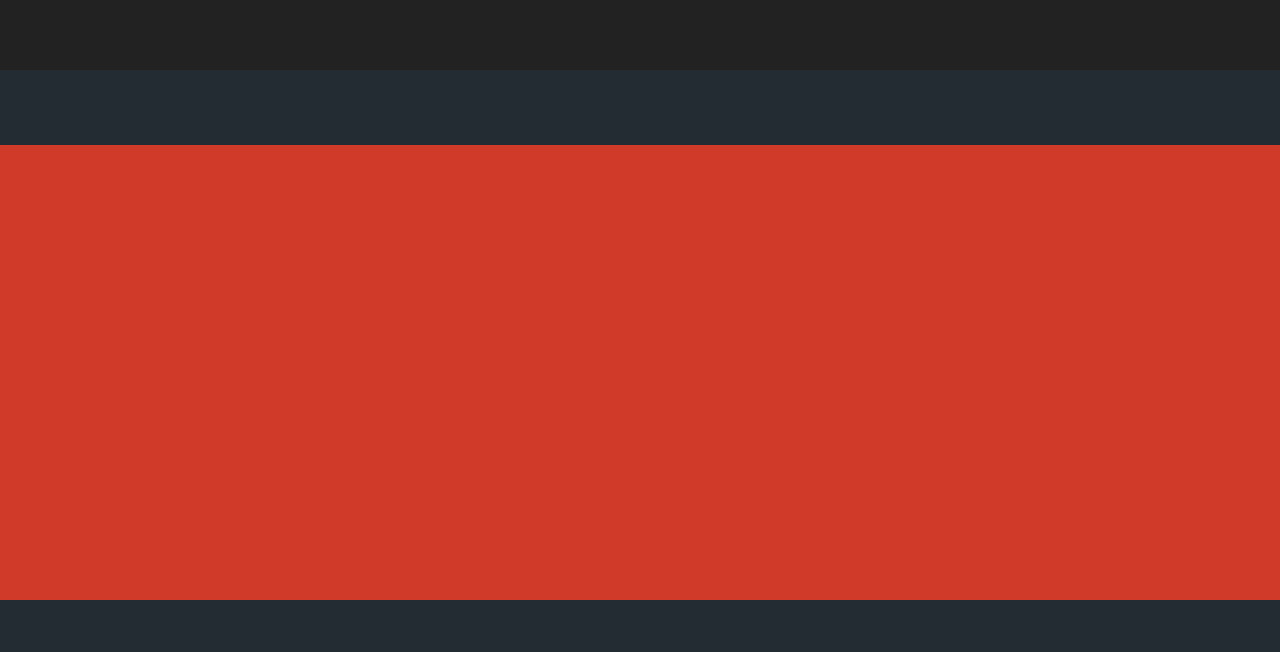
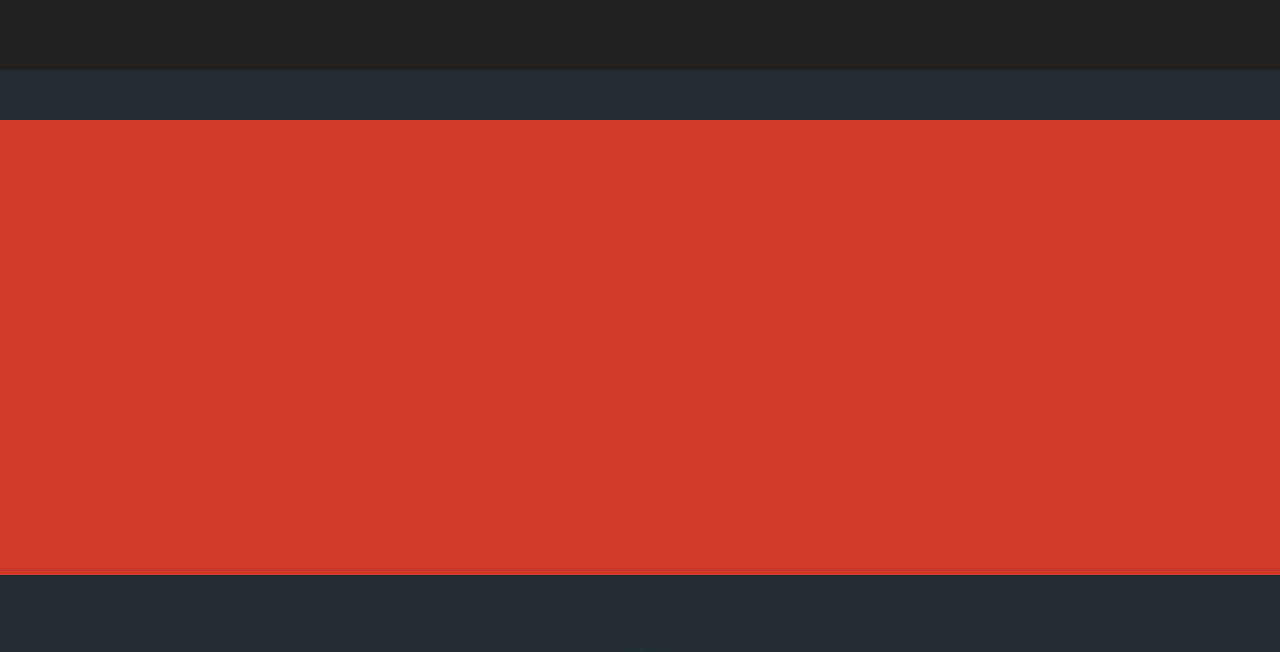
Before and after one commit to pmills88/redesign, a website: page public/index.html in a window 1280 px wide. Shown: the part 730-1382 px from the top of the page. Drawn offline with Linux system fonts and the light colour scheme; a script that the page names is missing.

Commit message:
removing some margin for heroku push

```diff
--- a/public/scss/_graph.scss
+++ b/public/scss/_graph.scss
@@ -5,7 +5,7 @@
     display: flex;
     align-items: center;
     justify-content: center;
-    margin-top: 25px;
+    // margin-top: 25px;
     line-height: 1.5;
     -webkit-font-smoothing: antialiased;
     color: white;
```
Also changed, not shown: public/css/main.css, 1 other file.
